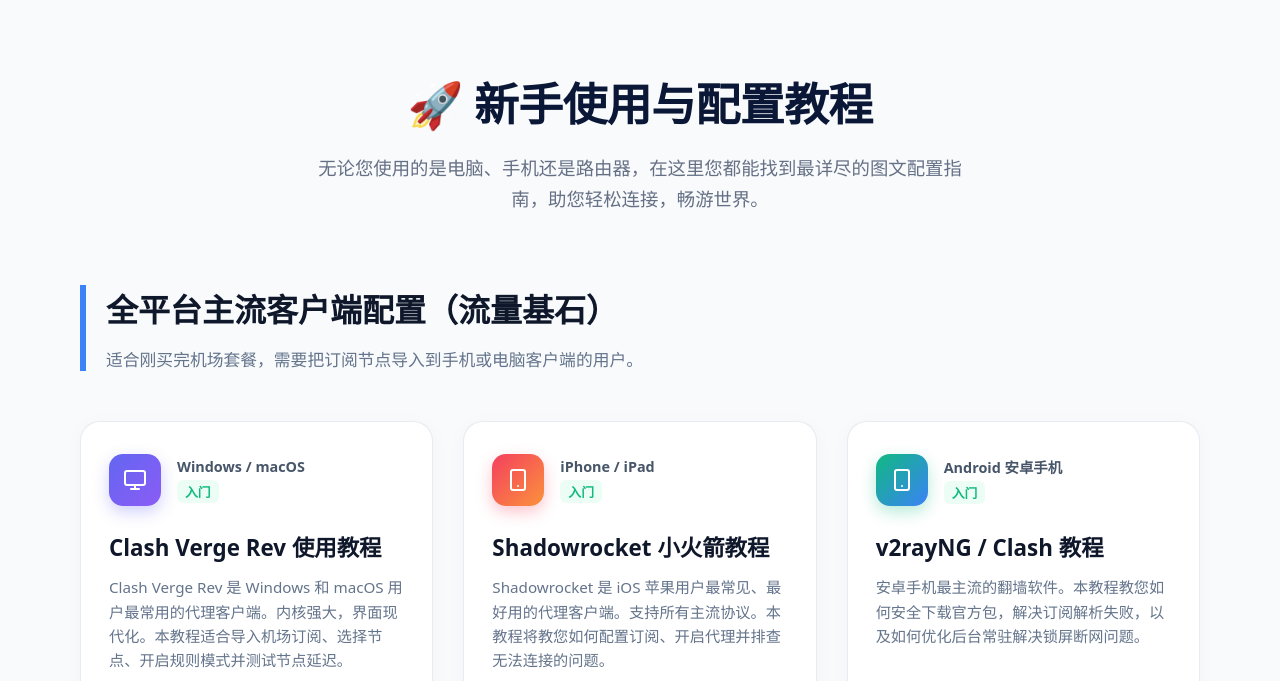
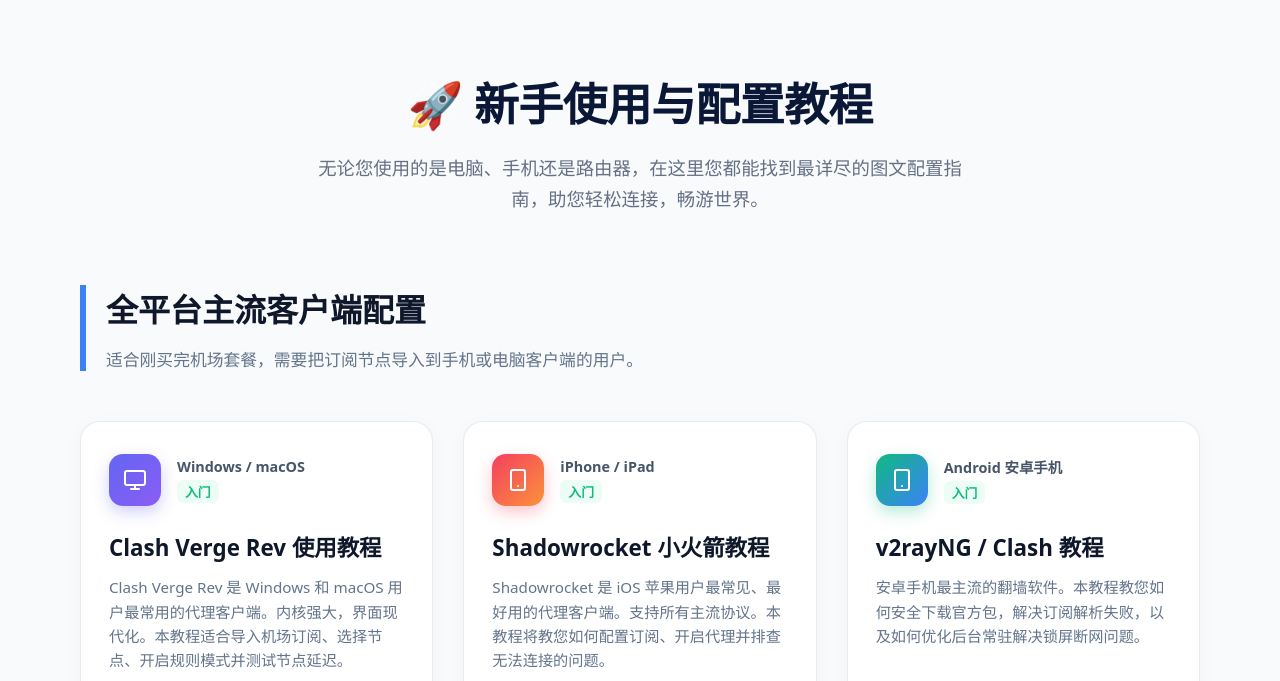
Before and after one commit to kelvinchong6880-gif/haoyongjichang.com, an Astro site: page /guide in a window 1280 px wide. Shown: the part 86-767 px from the top of the page. Built offline with nearby package versions, Linux system fonts and the light colour scheme; Astro itself is replaced by a stand-in of ours.

Commit message:
Remove '(流量基石)' text from guide index title

```diff
--- a/src/pages/guide/index.astro
+++ b/src/pages/guide/index.astro
@@ -12,10 +12,10 @@ import BaseLayout from '../../layouts/BaseLayout.astro';
       <p>无论您使用的是电脑、手机还是路由器，在这里您都能找到最详尽的图文配置指南，助您轻松连接，畅游世界。</p>
     </header>
 
-    <!-- 全平台主流客户端配置（流量基石） -->
+    <!-- 全平台主流客户端配置 -->
     <section class="tutorial-section">
       <div class="section-title-wrap">
-        <h2 class="section-title">全平台主流客户端配置（流量基石）</h2>
+        <h2 class="section-title">全平台主流客户端配置</h2>
         <p class="section-subtitle">适合刚买完机场套餐，需要把订阅节点导入到手机或电脑客户端的用户。</p>
       </div>
 
```
